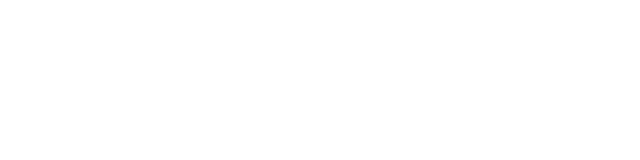
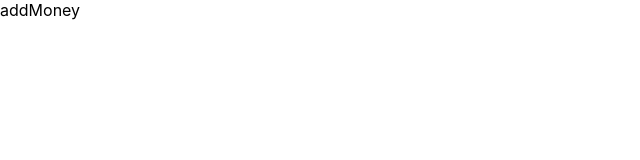
Before and after one commit to akaLuisinho/chamberbank-frontend, a React (Create React App) app: page /addMoney in a window 1280 px wide. Shown: the top 160 px of the page, without its empty margins (0-640 px from the left). Built offline with nearby package versions, Linux system fonts and the light colour scheme.

Commit message:
adding all pages

```diff
--- /dev/null
+++ b/src/App.css
@@ -0,0 +1,13 @@
+body {
+  margin: 0;
+  font-family: -apple-system, BlinkMacSystemFont, 'Segoe UI', 'Roboto', 'Oxygen',
+    'Ubuntu', 'Cantarell', 'Fira Sans', 'Droid Sans', 'Helvetica Neue',
+    sans-serif;
+  -webkit-font-smoothing: antialiased;
+  -moz-osx-font-smoothing: grayscale;
+}
+
+code {
+  font-family: source-code-pro, Menlo, Monaco, Consolas, 'Courier New',
+    monospace;
+}
--- a/src/App.tsx
+++ b/src/App.tsx
@@ -1,9 +1,13 @@
 import { BrowserRouter, Route, Switch } from 'react-router-dom'
+import './App.css'
+import { AuthContextProvider } from './contexts/AuthContext'
 
 import { CreateAccount } from './pages/createAccount'
 import { Login } from './pages/login'
 import { Home } from './pages/home'
-import { AuthContextProvider } from './contexts/AuthContext'
+import { Extract } from './pages/extract'
+import { Transfer } from './pages/transfer'
+import { AddMoney } from './pages/addMoney'
 
 function App() {
   return (
@@ -13,6 +17,9 @@ function App() {
           <Route path='/signup' exact component={CreateAccount} />
           <Route path='/' exact component={Login} />
           <Route path='/home' exact component={Home} />
+          <Route path='/extract' exact component={Extract} />
+          <Route path='/transfer' exact component={Transfer} />
+          <Route path='/addMoney' exact component={AddMoney} />
         </Switch>
       </AuthContextProvider>
     </BrowserRouter>
--- /dev/null
+++ b/src/components/Sidebar/index.tsx
@@ -0,0 +1,20 @@
+import { Container } from './styles';
+import { useAuth } from '../../hooks/useAuth'
+import { Link, Redirect } from 'react-router-dom'
+export const Sidebar = () => {
+    const { user } = useAuth()
+
+    return(
+        <Container>
+            {user.name}
+            <hr/>
+
+            <p>Valor em conta R$: {user.balance}</p>
+
+            <p><Link to="/extract">Extrato</Link></p>
+            <p><Link to="/transfer">Transferir</Link></p>
+            <p><Link to="/addMoney">Adicionar Dinheiro</Link></p>
+
+        </Container>
+    )
+}
--- /dev/null
+++ b/src/components/Sidebar/styles.ts
@@ -0,0 +1,8 @@
+import styled from 'styled-components'
+
+export const Container = styled.div`
+    width: 15vw;
+    max-width: 250px;
+    min-width: 100px;
+    background: yellow;
+`
--- /dev/null
+++ b/src/pages/addMoney/index.tsx
@@ -0,0 +1,9 @@
+import { Container } from "./styles";
+
+export const AddMoney = () => {
+    return (
+        <Container>
+            addMoney
+        </Container>
+    )
+};
--- /dev/null
+++ b/src/pages/addMoney/styles.ts
@@ -0,0 +1,3 @@
+import styled from 'styled-components'
+
+export const Container = styled.div``
--- /dev/null
+++ b/src/pages/extract/index.tsx
@@ -0,0 +1,9 @@
+import { Container } from "./styles";
+
+export const Extract = () => {
+    return (
+        <Container>
+            Extract
+        </Container>
+    )
+};
--- /dev/null
+++ b/src/pages/extract/styles.ts
@@ -0,0 +1,3 @@
+import styled from 'styled-components'
+
+export const Container = styled.div``
--- a/src/pages/home/index.tsx
+++ b/src/pages/home/index.tsx
@@ -1,16 +1,15 @@
-import { useEffect } from 'react'
-import { Container } from './styles'
+import { Container, Content } from './styles'
 import { useAuth } from '../../hooks/useAuth'
-import { getHome } from '../../services/user'
+import { Sidebar } from '../../components/Sidebar'
 
 export const Home = () => {
     const { user, token } = useAuth()
 
-    useEffect(() => {
-        getHome(token, '/user')
-    }, [])
-    return (
+        return (
         <Container>
+            <Content>testing</Content>
+            <Sidebar />
         </Container>
     )
+
 }
--- a/src/pages/home/styles.ts
+++ b/src/pages/home/styles.ts
@@ -1,5 +1,13 @@
 import styled from 'styled-components'
 
 export const Container = styled.div`
+    display: flex;
+    height: 100vh;
+`
 
+export const Content = styled.div`
+    background: #f4f4f4;
+    flex: 1;
+    height: 100vh;
+    background: #222;
 `
--- /dev/null
+++ b/src/pages/transfer/index.tsx
@@ -0,0 +1,9 @@
+import { Container } from "./styles";
+
+export const Transfer = () => {
+    return (
+        <Container>
+            Transfer
+        </Container>
+    )
+};
--- /dev/null
+++ b/src/pages/transfer/styles.ts
@@ -0,0 +1,3 @@
+import styled from 'styled-components'
+
+export const Container = styled.div``
```
